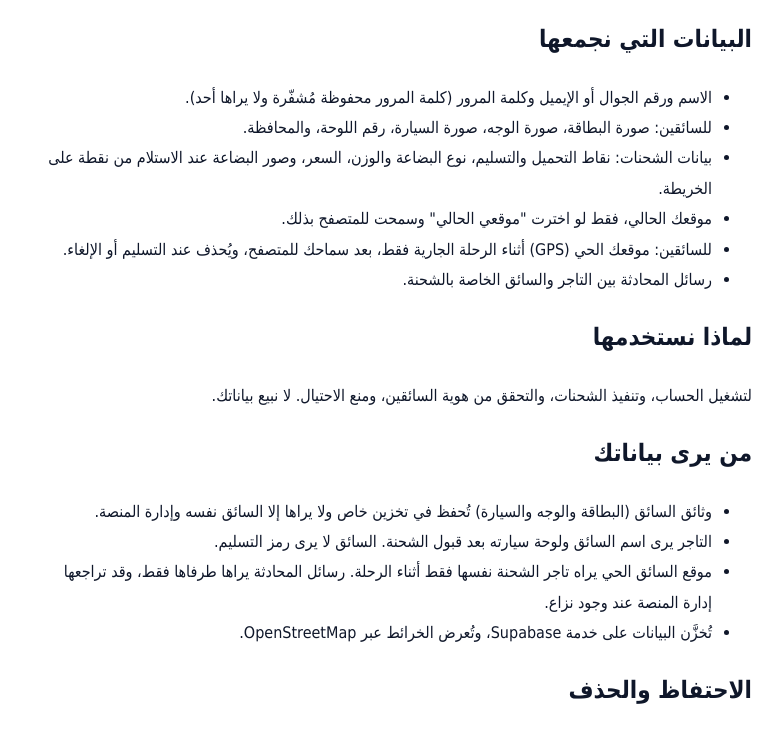
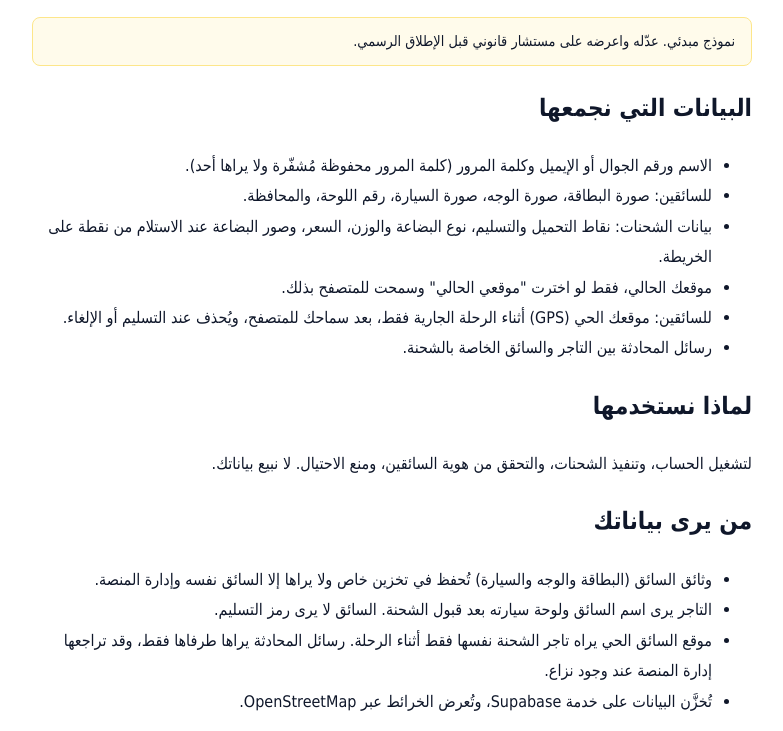
Before and after one commit to hayo-eg/hayo-eg.github.io, a plain HTML site: page privacy.html in a window 1280 px wide. Shown: the part 149-880 px from the top of the page, without its empty margins (248-1031 px from the left). Drawn offline with Linux system fonts and the light colour scheme.

Commit message:
Keep draft note consistent

```diff
--- a/privacy.html
+++ b/privacy.html
@@ -4,6 +4,7 @@
 <style>body{font-family:Tahoma,Arial,sans-serif;max-width:720px;margin:2rem auto;padding:0 1rem;line-height:1.9;color:#0f172a}h1,h2{color:#0f172a}a{color:#ea580c}.note{background:#fffbeb;border:1px solid #fde68a;padding:.6rem 1rem;border-radius:8px;font-size:.9rem}</style></head><body>
 <p><a href="index.html">← الرجوع للموقع</a></p>
 <h1>سياسة الخصوصية</h1>
+<p class="note">نموذج مبدئي. عدّله واعرضه على مستشار قانوني قبل الإطلاق الرسمي.</p>
 <h2>البيانات التي نجمعها</h2>
 <ul>
 <li>الاسم ورقم الجوال أو الإيميل وكلمة المرور (كلمة المرور محفوظة مُشفّرة ولا يراها أحد).</li>
```
